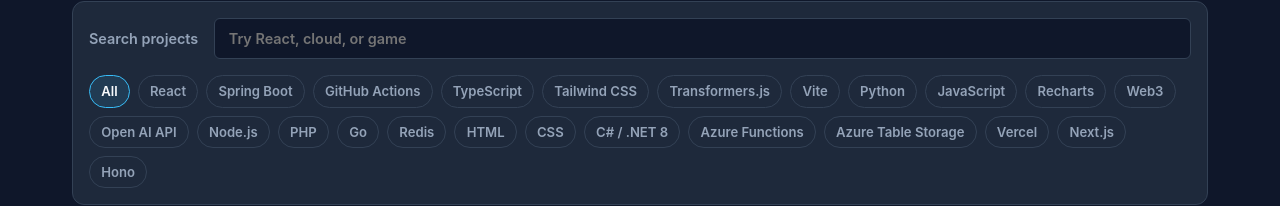
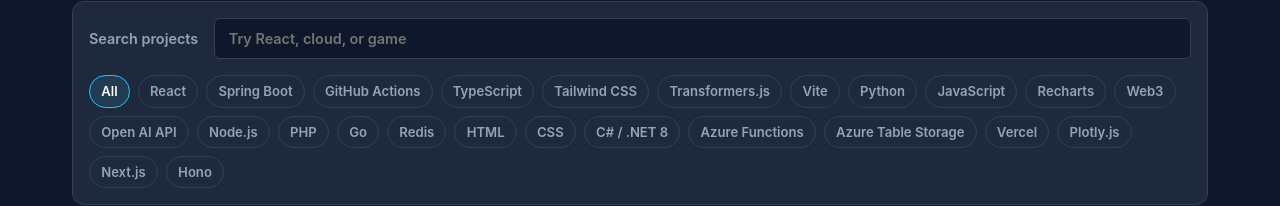
Before and after one commit to rchowd9/personal-portfolio, a React (Vite) app: page /#/projects in a window 1280 px wide. Shown: the part 291-497 px from the top of the page. Built offline with nearby package versions, Linux system fonts and the light colour scheme.

Commit message:
added plotly

```diff
--- a/src/pages/Projects.jsx
+++ b/src/pages/Projects.jsx
@@ -74,7 +74,7 @@
       title: "Advanced Math Calculator",
       description:
         "A browser‑based calculator capable of performing advanced math operations including algebra, calculus, and matrix computations.",
-      tech: ["HTML", "CSS", "JavaScript"],
+      tech: ["HTML", "CSS", "JavaScript", "Plotly.js"],
       liveUrl: "https://rchowd9.github.io/AdvancedMathCalc/",
       repoUrl: "https://github.com/rchowd9/AdvancedMathCalc",
     },
```
